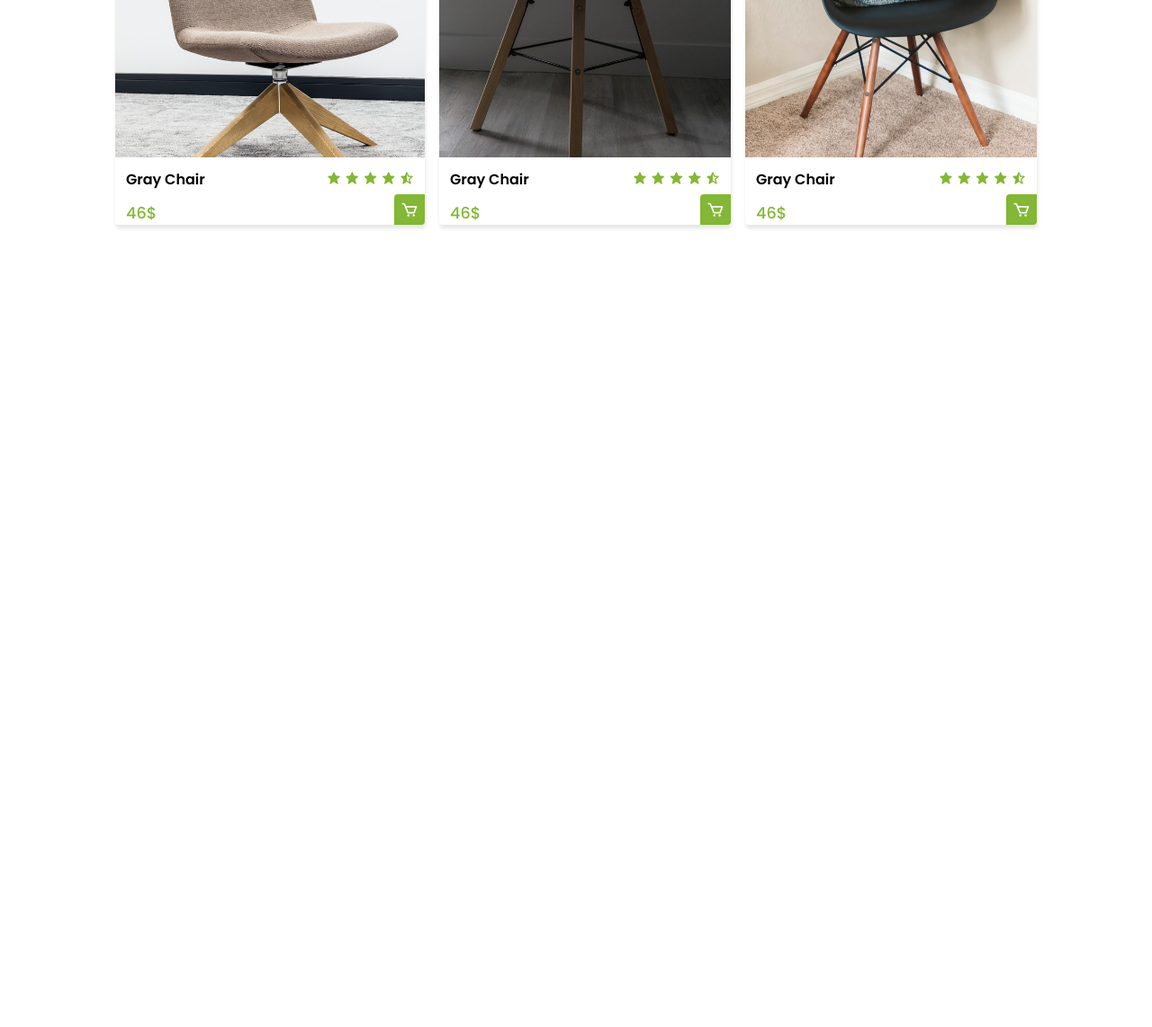
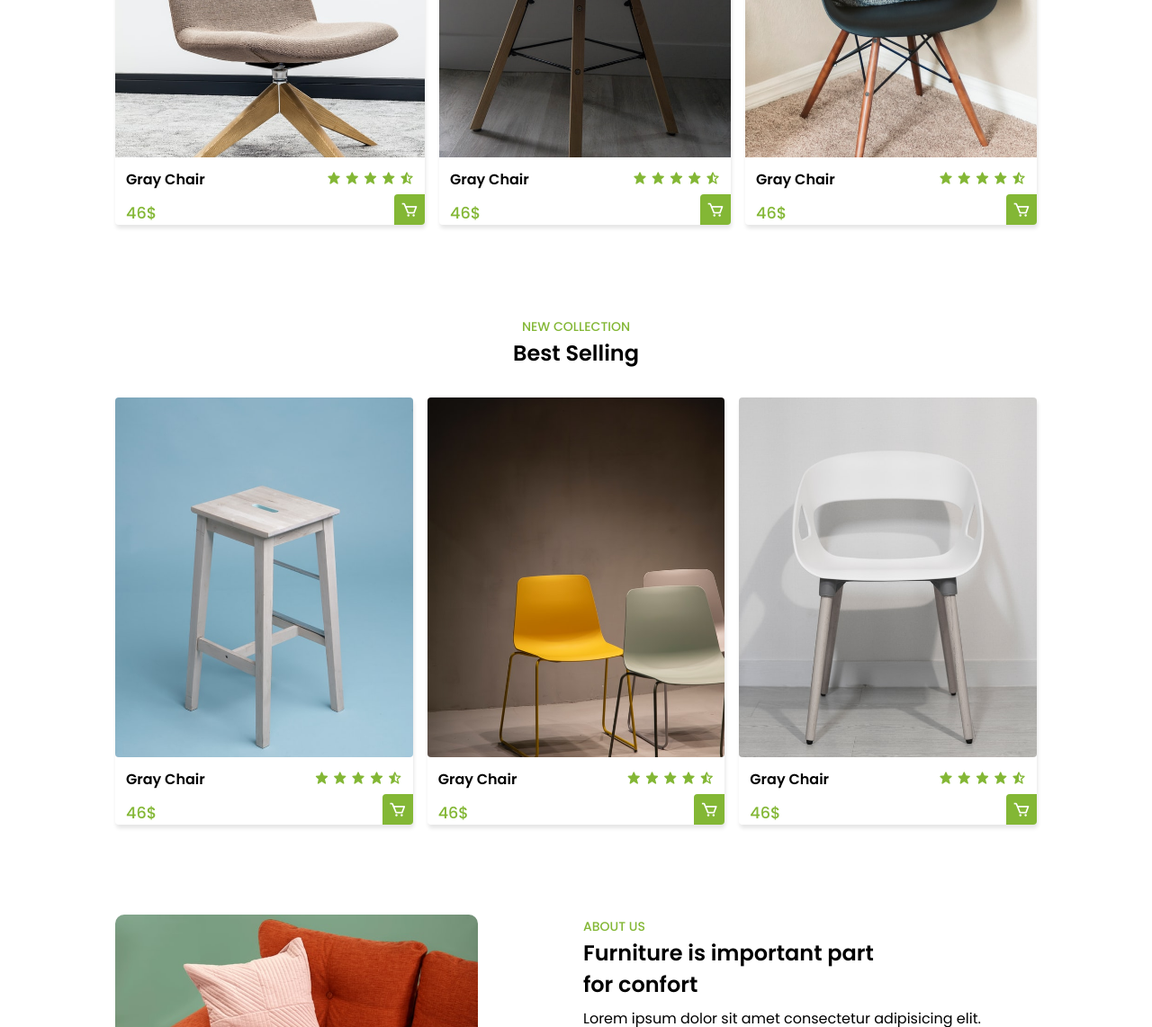
Before and after one commit to LeonardoLezcano/Sofa-Brothers, a plain HTML site: page index.html in a window 1280 px wide. Shown: the part 1658-2800 px from the top of the page at 90% size. Before the commit the page ends 1958 px from the top, so only its background shows below. Drawn offline with nearby package versions, Linux system fonts and the light colour scheme.

Commit message:
31-07-23 continuando sofa web

```diff
--- a/index.html
+++ b/index.html
@@ -159,5 +159,95 @@
       </div>
     </section>
     <!-- New Arrival -->
+    <section class="new" id="new">
+      <div class="heading">
+        <span>New Collection</span>
+        <h2>Best Selling</h2>
+      </div>
+      <!-- Content -->
+      <div class="new-container">
+        <!-- Box 1 -->
+        <div class="box">
+          <div class="box-img">
+            <img src="img/new1.jpg" alt="" />
+          </div>
+          <div class="title-price">
+            <h3>Gray Chair</h3>
+            <div class="stars">
+              <i class="bx bxs-star"></i>
+              <i class="bx bxs-star"></i>
+              <i class="bx bxs-star"></i>
+              <i class="bx bxs-star"></i>
+              <i class="bx bxs-star-half"></i>
+            </div>
+          </div>
+          <span>46$</span>
+          <i class="bx bx-cart"></i>
+        </div>
+        <!-- Box 2 -->
+        <div class="box">
+          <div class="box-img">
+            <img src="img/new2.jpg" alt="" />
+          </div>
+          <div class="title-price">
+            <h3>Gray Chair</h3>
+            <div class="stars">
+              <i class="bx bxs-star"></i>
+              <i class="bx bxs-star"></i>
+              <i class="bx bxs-star"></i>
+              <i class="bx bxs-star"></i>
+              <i class="bx bxs-star-half"></i>
+            </div>
+          </div>
+          <span>46$</span>
+          <i class="bx bx-cart"></i>
+        </div>
+        <!-- Box 3 -->
+        <div class="box">
+          <div class="box-img">
+            <img src="img/new3.jpg" alt="" />
+          </div>
+          <div class="title-price">
+            <h3>Gray Chair</h3>
+            <div class="stars">
+              <i class="bx bxs-star"></i>
+              <i class="bx bxs-star"></i>
+              <i class="bx bxs-star"></i>
+              <i class="bx bxs-star"></i>
+              <i class="bx bxs-star-half"></i>
+            </div>
+          </div>
+          <span>46$</span>
+          <i class="bx bx-cart"></i>
+        </div>
+      </div>
+    </section>
+    <!-- About -->
+    <section class="about" id="about">
+      <div class="about-img">
+        <img src="img/about.jpg" alt="" />
+      </div>
+      <div class="about-text">
+        <span>About Us</span>
+        <h2>Furniture is important part <br />for confort</h2>
+        <p>
+          Lorem ipsum dolor sit amet consectetur adipisicing elit. Molestiae
+          magni fugiat odio numquam esse, impedit est aliquam facere repellat
+          dolor dignissimos optio officiis consectetur similique sequi itaque
+          hic obcaecati officia.
+        </p>
+        <p>
+          Lorem ipsum dolor sit amet consectetur adipisicing elit. Illum cum
+          voluptatibus quasi excepturi mollitia ipsam, odit, velit ab voluptas
+          officiis earum natus distinctio quia repudiandae facilis minima enim
+          sapiente tempore.
+        </p>
+        <a href="shop" class="btn">Learn More.</a>
+      </div>
+    </section>
+    <!-- BRANDS -->
+    <section class="brands" id="brands">
+      <div class="heading"></div>
+    </section>
   </body>
 </html>
--- a/style.css
+++ b/style.css
@@ -105,11 +105,22 @@ header {
   transition: 1s;
 }
 
-.shop-container {
+.shop-container,
+.new-container {
   display: grid;
   grid-template-columns: repeat(auto-fit, minmax(300px, auto));
   gap: 1rem;
   margin-top: 2rem;
+}
+.heading {
+  display: block;
+  text-align: center;
+}
+.heading span {
+  font-size: 14px;
+  font-weight: 500;
+  color: var(--main-color);
+  text-transform: uppercase;
 }
 
 .box {
@@ -171,3 +182,33 @@ header {
 .box .bx-cart:hover {
   background-color: #8fc53d;
 }
+
+.new-container .box {
+  border-radius: 4px;
+}
+
+.new-container .box .box-img {
+  border-radius: 4px;
+}
+.about {
+  display: grid;
+  grid-template-columns: repeat(2, 1fr);
+  gap: 1rem;
+}
+
+.about-img img {
+  width: 80%;
+  border-radius: 10px;
+  object-fit: contain;
+}
+
+.about-text span {
+  font-weight: 500;
+  text-transform: uppercase;
+  font-size: 14px;
+  color: var(--main-color);
+}
+
+.about-text p {
+  margin: 0.5rem 0 1.4rem;
+}
```
